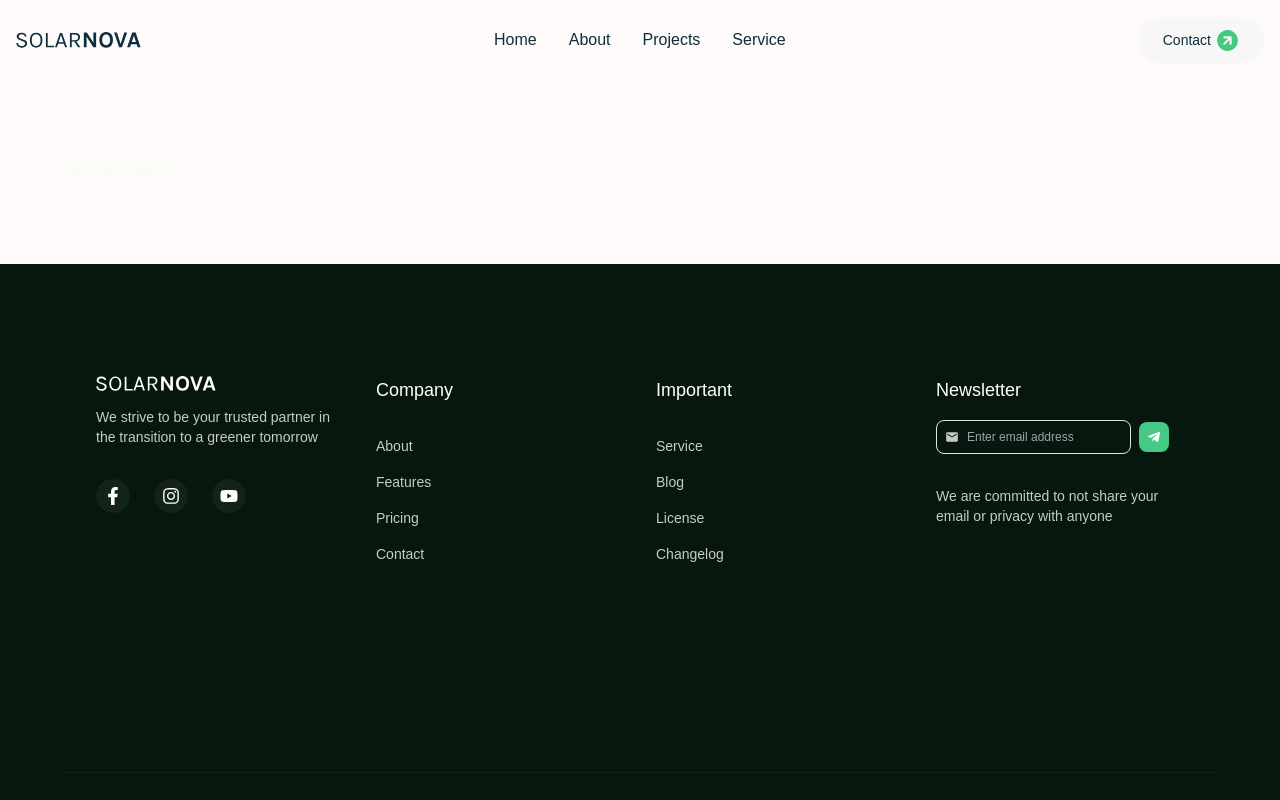
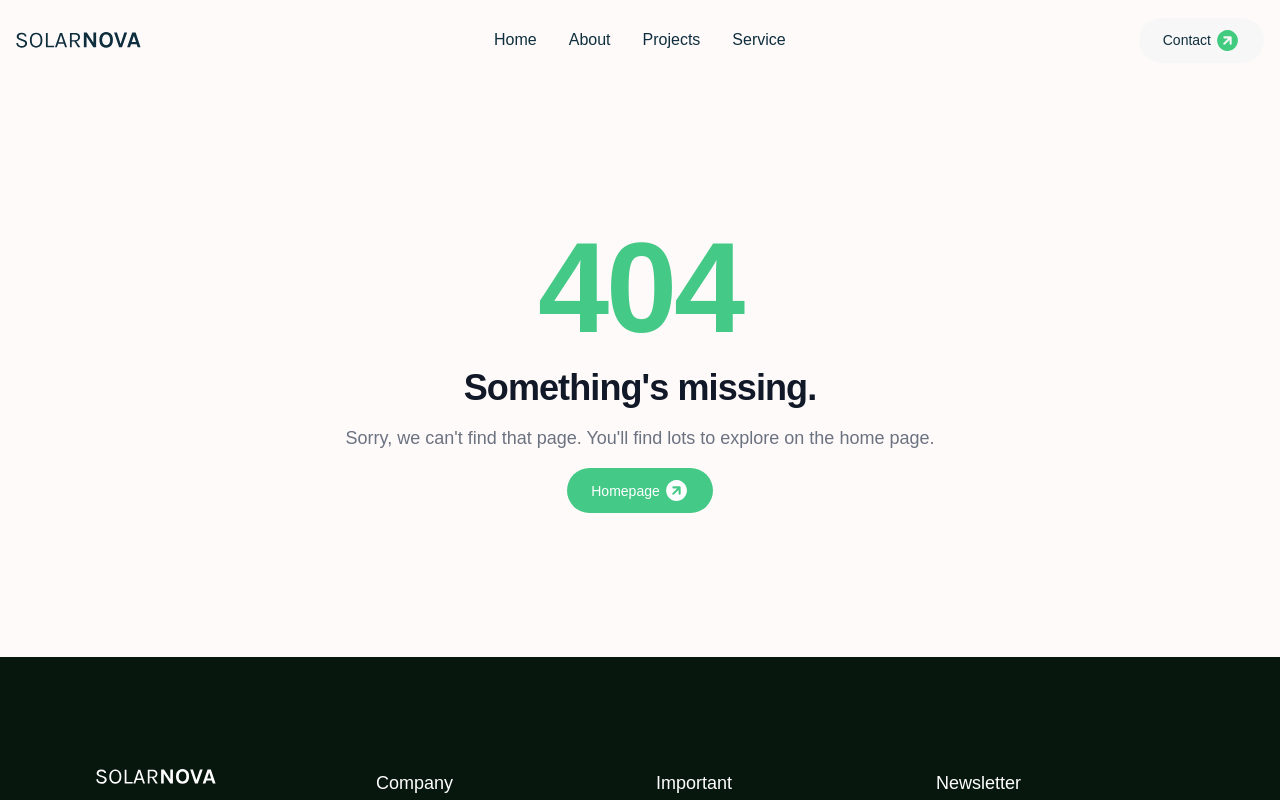
Before and after one commit to Rozmyk/SolarNova, a Next.js app: page /service/1 in a window 1280 px wide. Shown: the top 800 px of the page. Built offline with nearby package versions, Linux system fonts and the light colour scheme.

Commit message:
Add ErrorPage

```diff
--- a/src/components/SingleServicePage/SingleServicePage.tsx
+++ b/src/components/SingleServicePage/SingleServicePage.tsx
@@ -5,6 +5,7 @@ import { useState, useEffect } from 'react'
 import { SingleServiceProps } from '@/types'
 import HeaderContent from './HeaderContent/HeaderContent'
 import HeaderImage from './HeaderImage/HeaderImage'
+import ErrorPage from '../ErrorPage/ErrorPage'
 const SingleServicePage = ({ serviceId }: { serviceId: string }) => {
 	const [singleServiceData, setSingleServiceData] = useState<SingleServiceProps | null>(null)
 	const [noFound, setNoFound] = useState(false)
@@ -22,10 +23,10 @@ const SingleServicePage = ({ serviceId }: { serviceId: string }) => {
 	return (
 		<Wrapper>
 			{noFound ? (
-				<p>sorry not found</p>
+				<ErrorPage />
 			) : (
 				singleServiceData && (
-					<div className='flex justify-between items-center gap-20'>
+					<div className='flex justify-between flex-col-reverse md:flex-row items-center gap-20 p-4'>
 						<HeaderContent title={singleServiceData.text} />
 						<HeaderImage src={singleServiceData.src} />
 					</div>
```
